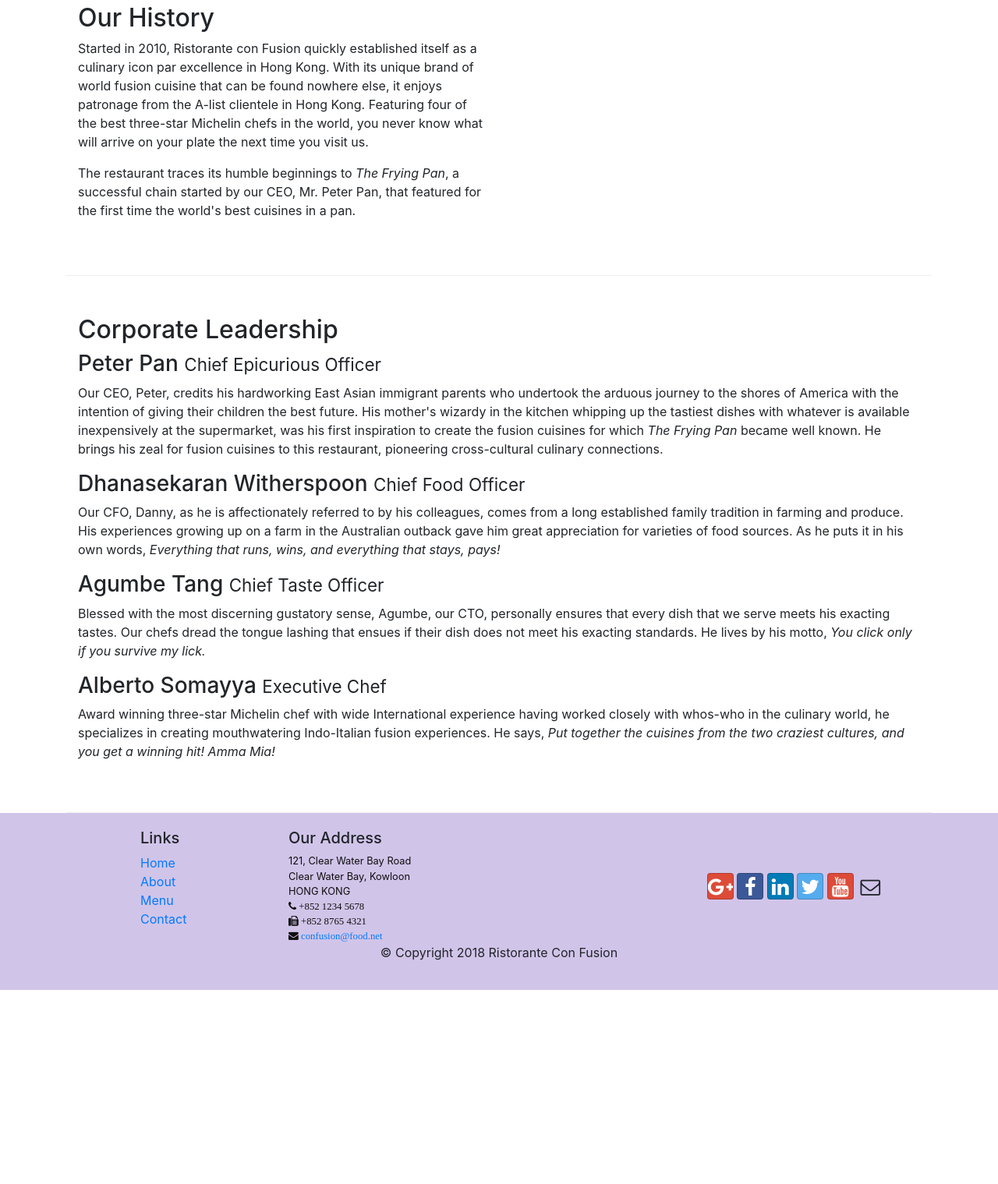
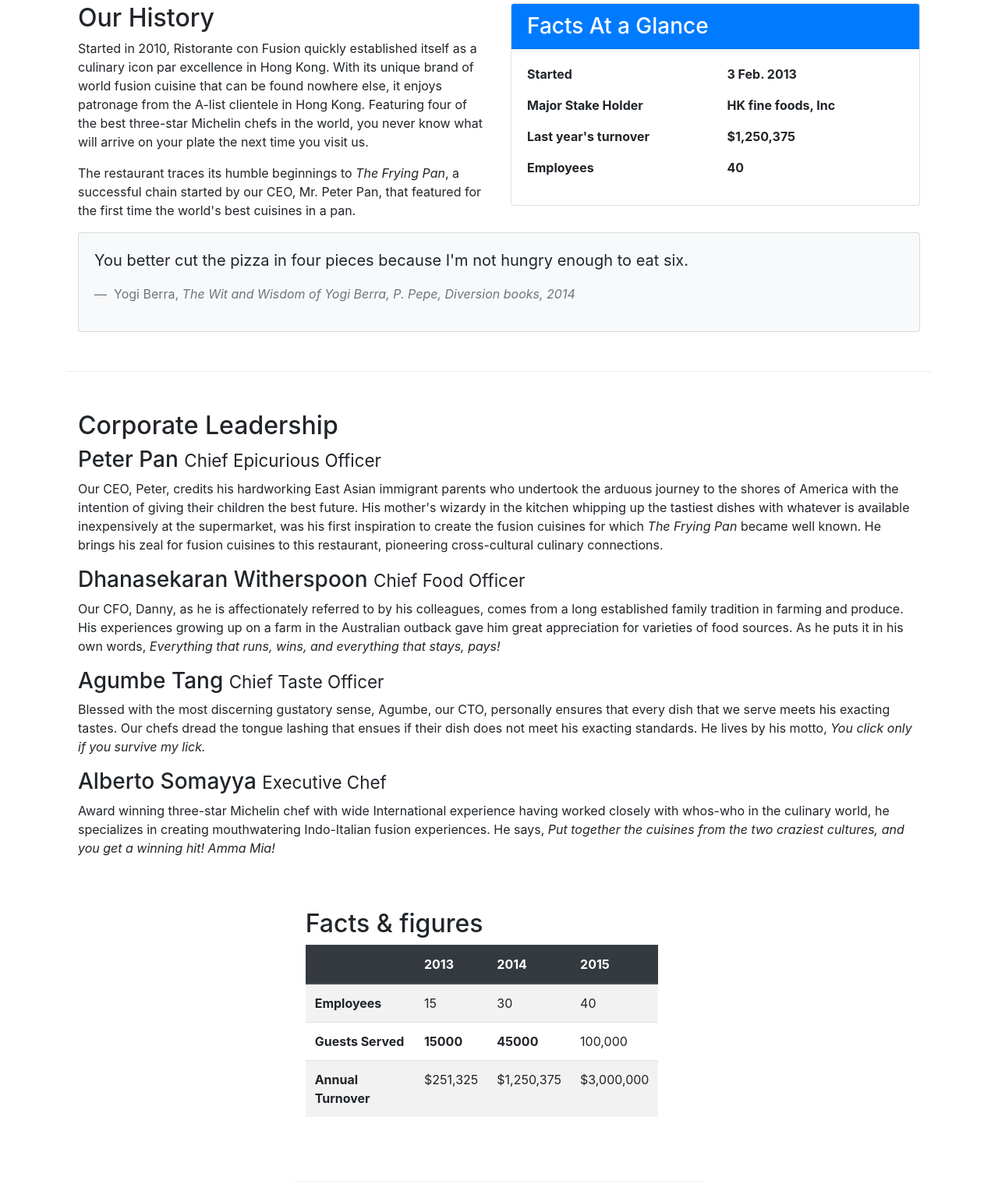
Before and after one commit to ReeceTheBeast15/bootstrap-coursera-repo, a website: page aboutus.html in a window 1280 px wide. Shown: the part 511-2030 px from the top of the page at 78% size. Before the commit the page ends 1781 px from the top, so only its background shows below. Drawn offline with nearby package versions, Linux system fonts and the light colour scheme.

Commit message:
TablesAndCards

```diff
--- a/aboutus.html
+++ b/aboutus.html
@@ -27,8 +27,8 @@
                     <ul class='navbar-nav mr-auto'>
                         <li class='nav-item'><a class='nav-link'  href='/index.html'><span class='fa fa-home fa-lg'></span> Home</a></li>
                         <li class='nav-item active'><a class='nav-link' href='#'><span class='fa fa-info fa-lg'></span> About</a></li>
-                        <li class='nav-item'><a class='nav-link' href='#'><span class='fa fa-list fa-lg'></span> Menu</a></li>
-                        <li class='nav-item'><a class='nav-link' href='#'><span class='fa fa-address-card fa-lg'></span> Contact</a></li>
+                        <li class='nav-item'><a class='nav-link' href='/index.html'><span class='fa fa-list fa-lg'></span> Menu</a></li>
+                        <li class='nav-item'><a class='nav-link' href='/contactus.html'><span class='fa fa-address-card fa-lg'></span> Contact</a></li>
                     </ul>
                 </div>
         </div>
@@ -65,7 +65,39 @@
                 <p>Started in 2010, Ristorante con Fusion quickly established itself as a culinary icon par excellence in Hong Kong. With its unique brand of world fusion cuisine that can be found nowhere else, it enjoys patronage from the A-list clientele in Hong Kong.  Featuring four of the best three-star Michelin chefs in the world, you never know what will arrive on your plate the next time you visit us.</p>
                 <p>The restaurant traces its humble beginnings to <em>The Frying Pan</em>, a successful chain started by our CEO, Mr. Peter Pan, that featured for the first time the world's best cuisines in a pan.</p>
             </div>
-            <div class='col-auto'>
+            <div class='col-sm'>
+                <div class='card'>
+                    <h3 class='card-header bg-primary text-white'>Facts At a Glance</h3>
+                    <div class='card-body'>
+                        <dl class='row'>
+                            <dt class='col-6'>Started</dt>
+                            <dt class='col-6'>3 Feb. 2013</dt>
+                        </dl>
+                        <dl class='row'>
+                            <dt class='col-6'>Major Stake Holder</dt>
+                            <dt class='col-6'>HK fine foods, Inc</dt>
+                        </dl>
+                        <dl class='row'>
+                            <dt class='col-6'>Last year's turnover</dt>
+                            <dt class='col-6'>$1,250,375</dt>
+                        </dl>
+                        <dl class='row'>
+                            <dt class='col-6'>Employees</dt>
+                            <dt class='col-6'>40</dt>
+                        </dl>
+                    </div>
+                </div>
+            </div>
+            <div class='col-12'>
+                <div class='card card-body bg-light'>
+                    <blockquote class='blockquote'>
+                        <p class='mb-o'>You better cut the pizza in four pieces because I'm not hungry enough to eat six.</p>
+                        <footer class='blockquote-footer'>
+                            Yogi Berra,
+                            <cite title="Source Title">The Wit and Wisdom of Yogi Berra, P. Pepe, Diversion books, 2014</cite>
+                        </footer>
+                    </blockquote>
+                </div>
             </div>
         </div>
 
@@ -91,8 +123,45 @@
                     <p>Award winning three-star Michelin chef with wide International experience having worked closely with whos-who in the culinary world, he specializes in creating mouthwatering Indo-Italian fusion experiences. He says, <em>Put together the cuisines from the two craziest cultures, and you get a winning hit! Amma Mia!</em></p>
                 </div>
             </div>
-       </div>
+            <div class='row row-content'>
+                <div class='col-12 col-sm-11'>
+                    <h2>Facts &amp; figures</h2>
+                    <div class='table-responsive'>
+                        <table class='table table-striped'>
+                            <thead class='thead-dark'>
+                                <tr>
+                                    <th>&nbsp;</th>
+                                    <th>2013</th>
+                                    <th>2014</th>
+                                    <th>2015</th>
+                                </tr>
+                            </thead>
+                            <tbody>
+                                <tr>
+                                    <th>Employees</th>
+                                    <td>15</td>
+                                    <td>30</td>
+                                    <td>40</td>
+                                </tr>
+                                <tr>
+                                    <th>Guests Served</th>
+                                    <th>15000</th>
+                                    <th>45000</th> <td>100,000</td>
+                                </tr>
+                                <tr>
+                                    <th>Annual Turnover</th>
+                                    <td>$251,325</td>
+                                    <td>$1,250,375</td>
+                                    <td>$3,000,000</td>
+                                </tr>
+                            </tbody>
+                        </table>
+                    </div>
+                </div>
+                <div class='col-12 col-sm-3'></div>
 
+            </div>
+        </div>
     </div>
 
     <footer class="footer">
@@ -103,8 +172,8 @@
                     <ul class="list-unstyled">
                         <li><a href="/index.html">Home</a></li>
                         <li><a href="#">About</a></li>
-                        <li><a href="#">Menu</a></li>
-                        <li><a href="#">Contact</a></li>
+                        <li><a href="/index.html">Menu</a></li>
+                        <li><a href="/contactus.html">Contact</a></li>
                     </ul>
                 </div>
                 <div class="col-7 col-sm-5">
```
Also changed, not shown: contactus.html (+4 -4 lines), index.html (+2 -2 lines).
